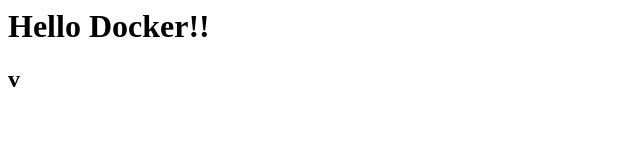
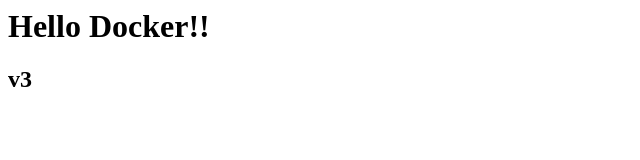
Before and after one commit to happydoyeonlee/web-contents, a plain HTML site: page index.html in a window 1280 px wide. Shown: the full height of the page, 0-640 px from the left. Drawn offline with Linux system fonts and the light colour scheme.

Commit message:
Update index.html

```diff
--- a/index.html
+++ b/index.html
@@ -1,2 +1,2 @@
 <h1>Hello Docker!!</h1>
-<h2>v</h2>
+<h2>v3</h2>
```
